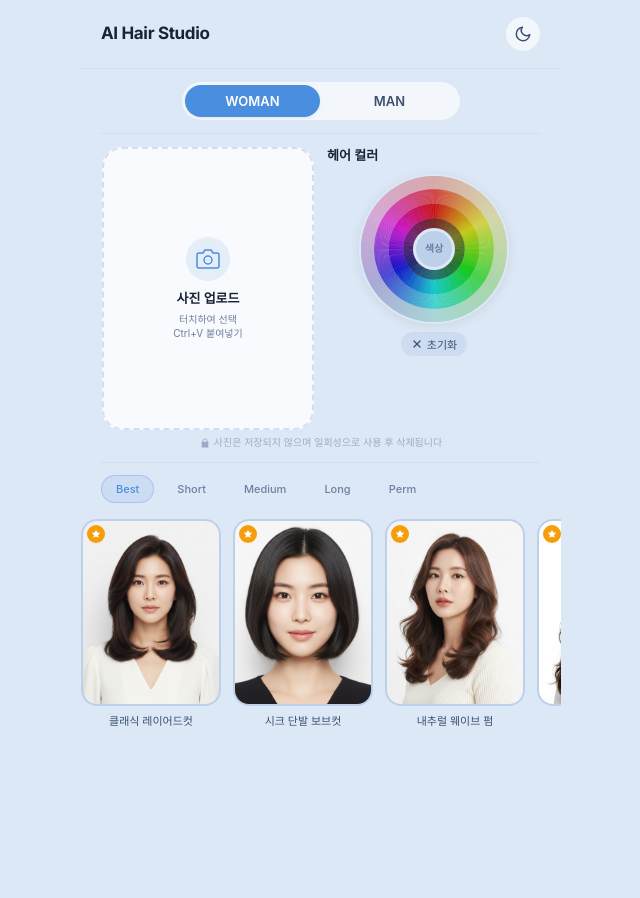
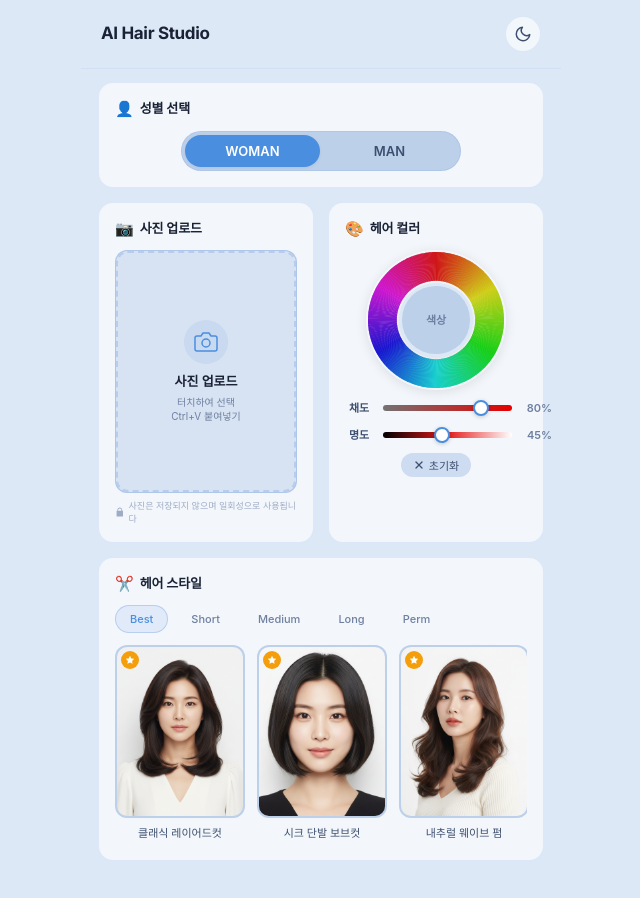
Before and after one commit to ldg001108-prog/hair-salon-app, a Next.js app: page /salon/1 in a window 1280 px wide. Shown: the top 898 px of the page, without its empty margins (319-959 px from the left). Before the commit the page ends 824 px from the top, so only its background shows below. Built offline with nearby package versions, Linux system fonts and the light colour scheme; a web font is replaced by a local one.

Commit message:
feat: 풀 스펙트럼 컬러 휠 + 채도/명도 슬라이더, 섹션 카드 레이아웃(굵은 라운드 테두리)

```diff
--- a/src/components/ColorWheel/ColorWheel.module.css
+++ b/src/components/ColorWheel/ColorWheel.module.css
@@ -2,7 +2,8 @@
     display: flex;
     flex-direction: column;
     align-items: center;
-    gap: 8px;
+    gap: 10px;
+    width: 100%;
 }
 
 .wheelWrap {
@@ -16,7 +17,7 @@
     border-radius: 50%;
     cursor: crosshair;
     touch-action: none;
-    box-shadow: 0 2px 12px rgba(0, 0, 0, 0.08);
+    box-shadow: 0 2px 12px rgba(0, 0, 0, 0.1);
 }
 
 .centerPreview {
@@ -31,16 +32,82 @@
 }
 
 .centerText {
-    font-size: 10px;
+    font-size: 11px;
     color: var(--text-tertiary);
     font-weight: 600;
 }
 
+.centerHex {
+    font-size: 9px;
+    color: #fff;
+    font-weight: 700;
+    text-shadow: 0 1px 3px rgba(0, 0, 0, 0.5);
+    letter-spacing: 0.3px;
+}
+
+/* 슬라이더 행 */
+.sliderRow {
+    display: flex;
+    align-items: center;
+    gap: 8px;
+    width: 100%;
+    padding: 0 4px;
+}
+
+.sliderLabel {
+    font-size: 11px;
+    font-weight: 600;
+    color: var(--text-secondary);
+    min-width: 26px;
+    flex-shrink: 0;
+}
+
+.slider {
+    flex: 1;
+    height: 6px;
+    -webkit-appearance: none;
+    appearance: none;
+    border-radius: 3px;
+    outline: none;
+    cursor: pointer;
+}
+
+.slider::-webkit-slider-thumb {
+    -webkit-appearance: none;
+    width: 16px;
+    height: 16px;
+    border-radius: 50%;
+    background: #fff;
+    border: 2px solid var(--accent);
+    box-shadow: 0 1px 4px rgba(0, 0, 0, 0.2);
+    cursor: pointer;
+}
+
+.slider::-moz-range-thumb {
+    width: 16px;
+    height: 16px;
+    border-radius: 50%;
+    background: #fff;
+    border: 2px solid var(--accent);
+    box-shadow: 0 1px 4px rgba(0, 0, 0, 0.2);
+    cursor: pointer;
+}
+
+.sliderValue {
+    font-size: 11px;
+    font-weight: 600;
+    color: var(--text-tertiary);
+    min-width: 32px;
+    text-align: right;
+    flex-shrink: 0;
+}
+
+/* 리셋 버튼 */
 .resetBtn {
     display: flex;
     align-items: center;
     gap: 4px;
-    padding: 4px 10px;
+    padding: 4px 12px;
     border: 1px solid var(--border-default);
     border-radius: 999px;
     background: var(--bg-secondary);
--- a/src/components/ColorWheel/ColorWheel.tsx
+++ b/src/components/ColorWheel/ColorWheel.tsx
@@ -9,42 +9,50 @@ interface ColorWheelProps {
     size?: number;
 }
 
-// Canvas에 컬러 휠 그리기
+// HSL → RGB → hex 변환
+function hslToHex(h: number, s: number, l: number): string {
+    s /= 100;
+    l /= 100;
+    const a = s * Math.min(l, 1 - l);
+    const f = (n: number) => {
+        const k = (n + h / 30) % 12;
+        const color = l - a * Math.max(Math.min(k - 3, 9 - k, 1), -1);
+        return Math.round(255 * color).toString(16).padStart(2, "0");
+    };
+    return `#${f(0)}${f(8)}${f(4)}`;
+}
+
+// Canvas에 풀스펙트럼 컬러 휠 그리기
 function drawColorWheel(
     ctx: CanvasRenderingContext2D,
     cx: number,
     cy: number,
     outerR: number,
-    innerR: number
+    innerR: number,
+    saturation: number,
+    lightness: number
 ) {
+    // 배경 클리어
+    ctx.clearRect(0, 0, cx * 2, cy * 2);
+
     const steps = 360;
     for (let i = 0; i < steps; i++) {
         const startAngle = (i * Math.PI * 2) / steps - Math.PI / 2;
         const endAngle = ((i + 1.5) * Math.PI * 2) / steps - Math.PI / 2;
         const hue = i;
 
-        // 바깥→안쪽으로 채도 링 3개 + 명도 링 1개
-        const rings = [
-            { rOuter: outerR, rInner: outerR * 0.82, s: 35, l: 75 },      // 연한
-            { rOuter: outerR * 0.82, rInner: outerR * 0.62, s: 60, l: 55 }, // 중간
-            { rOuter: outerR * 0.62, rInner: outerR * 0.42, s: 85, l: 42 }, // 진한
-            { rOuter: outerR * 0.42, rInner: innerR, s: 70, l: 25 },         // 어두운
-        ];
-
-        for (const ring of rings) {
-            ctx.beginPath();
-            ctx.arc(cx, cy, ring.rOuter, startAngle, endAngle);
-            ctx.arc(cx, cy, ring.rInner, endAngle, startAngle, true);
-            ctx.closePath();
-            ctx.fillStyle = `hsl(${hue}, ${ring.s}%, ${ring.l}%)`;
-            ctx.fill();
-        }
+        ctx.beginPath();
+        ctx.arc(cx, cy, outerR, startAngle, endAngle);
+        ctx.arc(cx, cy, innerR, endAngle, startAngle, true);
+        ctx.closePath();
+        ctx.fillStyle = `hsl(${hue}, ${saturation}%, ${lightness}%)`;
+        ctx.fill();
     }
 
     // 중앙 원 (배경색)
     ctx.beginPath();
-    ctx.arc(cx, cy, innerR, 0, Math.PI * 2);
-    ctx.fillStyle = "var(--bg-secondary, #f0f4f8)";
+    ctx.arc(cx, cy, innerR - 1, 0, Math.PI * 2);
+    ctx.fillStyle = "#f0f4f8";
     ctx.fill();
 }
 
@@ -53,16 +61,17 @@ function getColorAt(canvas: HTMLCanvasElement, x: number, y: number): string | n
     const ctx = canvas.getContext("2d");
     if (!ctx) return null;
     const pixel = ctx.getImageData(x, y, 1, 1).data;
-    // 투명하거나 중앙 영역이면 null
     if (pixel[3] < 10) return null;
     return `#${pixel[0].toString(16).padStart(2, "0")}${pixel[1].toString(16).padStart(2, "0")}${pixel[2].toString(16).padStart(2, "0")}`;
 }
 
-export default function ColorWheel({ selectedColor, onColorSelect, size = 160 }: ColorWheelProps) {
+export default function ColorWheel({ selectedColor, onColorSelect, size = 150 }: ColorWheelProps) {
     const canvasRef = useRef<HTMLCanvasElement>(null);
     const [isDragging, setIsDragging] = useState(false);
+    const [saturation, setSaturation] = useState(80);
+    const [lightness, setLightness] = useState(45);
 
-    // 캔버스 그리기
+    // 캔버스 그리기 (saturation/lightness 변경 시 리드로)
     useEffect(() => {
         const canvas = canvasRef.current;
         if (!canvas) return;
@@ -78,10 +87,10 @@ export default function ColorWheel({ selectedColor, onColorSelect, size = 160 }:
         const cx = size / 2;
         const cy = size / 2;
         const outerR = size / 2 - 2;
-        const innerR = size * 0.14;
+        const innerR = size * 0.28;
 
-        drawColorWheel(ctx, cx, cy, outerR, innerR);
-    }, [size]);
+        drawColorWheel(ctx, cx, cy, outerR, innerR, saturation, lightness);
+    }, [size, saturation, lightness]);
 
     // 터치/클릭으로 색상 선택
     const pickColor = useCallback((clientX: number, clientY: number) => {
@@ -112,8 +121,18 @@ export default function ColorWheel({ selectedColor, onColorSelect, size = 160 }:
         setIsDragging(false);
     }, []);
 
+    // 채도/명도 변경 시 현재 선택 색상도 업데이트
+    const handleSaturationChange = useCallback((val: number) => {
+        setSaturation(val);
+    }, []);
+
+    const handleLightnessChange = useCallback((val: number) => {
+        setLightness(val);
+    }, []);
+
     return (
         <div className={styles.wheelContainer}>
+            {/* 컬러 휠 */}
             <div className={styles.wheelWrap}>
                 <canvas
                     ref={canvasRef}
@@ -128,20 +147,61 @@ export default function ColorWheel({ selectedColor, onColorSelect, size = 160 }:
                     className={styles.centerPreview}
                     style={{
                         background: selectedColor || "var(--bg-tertiary)",
-                        width: size * 0.24,
-                        height: size * 0.24,
+                        width: size * 0.48,
+                        height: size * 0.48,
                     }}
                 >
                     {!selectedColor && (
                         <span className={styles.centerText}>색상</span>
                     )}
+                    {selectedColor && (
+                        <span className={styles.centerHex}>{selectedColor}</span>
+                    )}
                 </div>
             </div>
+
+            {/* 채도 슬라이더 */}
+            <div className={styles.sliderRow}>
+                <label className={styles.sliderLabel}>채도</label>
+                <input
+                    type="range"
+                    min="0"
+                    max="100"
+                    value={saturation}
+                    onChange={(e) => handleSaturationChange(Number(e.target.value))}
+                    className={styles.slider}
+                    style={{
+                        background: `linear-gradient(90deg, hsl(0,0%,${lightness}%), hsl(0,100%,${lightness}%))`
+                    }}
+                />
+                <span className={styles.sliderValue}>{saturation}%</span>
+            </div>
+
+            {/* 명도 슬라이더 */}
+            <div className={styles.sliderRow}>
+                <label className={styles.sliderLabel}>명도</label>
+                <input
+                    type="range"
+                    min="0"
+                    max="100"
+                    value={lightness}
+                    onChange={(e) => handleLightnessChange(Number(e.target.value))}
+                    className={styles.slider}
+                    style={{
+                        background: `linear-gradient(90deg, #000, hsl(0,${saturation}%,50%), #fff)`
+                    }}
+                />
+                <span className={styles.sliderValue}>{lightness}%</span>
+            </div>
+
             {/* 리셋 버튼 */}
             <button
                 className={styles.resetBtn}
-                onClick={() => onColorSelect(null)}
-                title="색상 초기화"
+                onClick={() => {
+                    onColorSelect(null);
+                    setSaturation(80);
+                    setLightness(45);
+                }}
             >
                 <svg width="12" height="12" viewBox="0 0 24 24" fill="none" stroke="currentColor" strokeWidth="2.5" strokeLinecap="round" strokeLinejoin="round">
                     <line x1="18" y1="6" x2="6" y2="18" />
--- a/src/components/MainView/MainView.module.css
+++ b/src/components/MainView/MainView.module.css
@@ -1,6 +1,6 @@
 /* ========================================
    MainView — 프리미엄 듀얼 테마
-   글래스모피즘 + 모바일 최적화
+   섹션 카드 레이아웃 + 글래스모피즘
    ======================================== */
 
 .main {
@@ -8,7 +8,8 @@
     background: var(--bg-primary);
     display: flex;
     flex-direction: column;
-    padding-bottom: calc(env(safe-area-inset-bottom) + 80px);
+    gap: var(--sp-3);
+    padding-bottom: calc(env(safe-area-inset-bottom) + 90px);
     transition: background-color var(--dur-slow) var(--ease-out);
 }
 
@@ -55,18 +56,46 @@
     color: var(--accent);
 }
 
+/* ── 섹션 카드 (공통) ── */
+.sectionCard {
+    margin: 0 var(--sp-4);
+    padding: var(--sp-4);
+    background: var(--bg-card);
+    border: 2px solid var(--border);
+    border-radius: 16px;
+    transition: border-color var(--dur-base) var(--ease-out);
+}
+
+.sectionHeader {
+    display: flex;
+    align-items: center;
+    gap: 6px;
+    margin-bottom: var(--sp-3);
+}
+
+.sectionIcon {
+    font-size: 15px;
+    line-height: 1;
+}
+
+.sectionTitle {
+    font-size: var(--fs-sm);
+    font-weight: 700;
+    color: var(--text-primary);
+    letter-spacing: -0.01em;
+}
+
 /* ── 성별 탭 (동일 크기) ── */
 .genderPill {
     display: flex;
-    align-self: center;
     gap: 2px;
-    background: var(--bg-card);
-    border: 1px solid var(--border);
+    background: var(--bg-tertiary);
+    border: 1.5px solid var(--border);
     border-radius: var(--r-full);
     padding: 3px;
-    margin: var(--sp-3) var(--sp-5) 0;
-    width: calc(100% - var(--sp-5) * 2);
+    width: 100%;
     max-width: 280px;
+    margin: 0 auto;
 }
 
 .genderBtn {
@@ -87,45 +116,28 @@
     box-shadow: var(--shadow-sm);
 }
 
-/* ── 구분선 ── */
-.divider {
-    border: none;
-    height: 1px;
-    background: var(--border);
-    margin: var(--sp-3) var(--sp-5);
-    opacity: 0.6;
+/* ── 사진+컬러 2컬럼 영역 ── */
+.uploadColorSection {
+    display: flex;
+    gap: var(--sp-3);
+    padding: 0 var(--sp-4);
 }
 
-/* ── 사진 + 컬러 2컬럼 ── */
-.uploadColorRow {
-    display: flex;
-    gap: var(--sp-3);
-    padding: 0 var(--sp-5);
-    align-items: stretch;
+.uploadColorSection>.sectionCard {
+    flex: 1;
+    min-width: 0;
+    margin: 0;
 }
 
-.uploadCol {
-    flex: 1;
-    min-width: 0;
-}
-
-.colorCol {
-    flex: 1;
-    min-width: 0;
-    display: flex;
-    flex-direction: column;
-    gap: var(--sp-2);
-}
-
-/* 프리뷰 카드 (줄인 크기) */
+/* ── 프리뷰 카드 ── */
 .previewCard {
     position: relative;
     width: 100%;
     aspect-ratio: 3 / 4;
-    border-radius: var(--r-xl);
+    border-radius: 12px;
     overflow: hidden;
-    border: 1px solid var(--border);
-    background: var(--bg-card);
+    border: 1.5px solid var(--border);
+    background: var(--bg-tertiary);
     transition: border-color var(--dur-base) var(--ease-out);
 }
 
@@ -186,7 +198,7 @@
     gap: var(--sp-1);
     cursor: pointer;
     border: 2px dashed var(--upload-border);
-    border-radius: var(--r-xl);
+    border-radius: 12px;
     background: var(--upload-bg);
     transition: all var(--dur-base) var(--ease-out);
 }
@@ -225,214 +237,19 @@
     display: flex;
     align-items: center;
     justify-content: center;
-    font-size: 10px;
+    font-size: 9px;
     color: var(--text-muted);
-    margin: 4px var(--sp-5) 0;
-}
-
-/* ── 컬러 팔레트 헤더 ── */
-.colorColHeader {
-    display: flex;
-    align-items: center;
-    justify-content: space-between;
-    margin-bottom: 2px;
-}
-
-.colorColTitle {
-    font-size: var(--fs-sm);
-    font-weight: 600;
-    color: var(--text-primary);
-}
-
-.adjustBtn {
-    display: flex;
-    align-items: center;
-    gap: 3px;
-    padding: 4px 8px;
-    border-radius: var(--r-full);
-    font-size: 10px;
-    color: var(--text-tertiary);
-    background: var(--bg-card);
-    border: 1px solid var(--border);
-    transition: all var(--dur-base) var(--ease-out);
-}
-
-.adjustBtnActive {
-    color: var(--accent);
-    border-color: var(--border-accent);
-    background: var(--accent-dim);
-}
-
-/* ── 컬러 그리드 (사각형) ── */
-.colorGrid {
-    display: grid;
-    grid-template-columns: repeat(4, 1fr);
-    gap: 6px;
-    flex: 1;
-}
-
-.colorChip {
-    display: flex;
-    align-items: center;
-    justify-content: center;
-    transition: transform var(--dur-fast) var(--ease-out);
-}
-
-.colorChip:active {
-    transform: scale(0.9);
-}
-
-.colorSwatch {
-    width: 100%;
-    aspect-ratio: 1;
-    border-radius: 8px;
-    display: flex;
-    align-items: center;
-    justify-content: center;
-    border: 2px solid transparent;
-    transition: all var(--dur-base) var(--ease-out);
-    box-shadow: var(--shadow-sm);
-}
-
-.colorChipActive .colorSwatch {
-    border-color: var(--accent);
-    box-shadow: 0 0 0 2px var(--accent-dim), var(--shadow-sm);
-}
-
-.selectedColorInfo {
-    display: flex;
-    align-items: center;
-    gap: 6px;
-    font-size: 11px;
-    color: var(--text-secondary);
-    font-weight: 500;
-    padding: 4px 0;
-}
-
-.selectedColorDot {
-    width: 14px;
-    height: 14px;
-    border-radius: 4px;
-    border: 1.5px solid var(--border);
-}
-
-/* ── 인텐시티 패널 ── */
-.intensityPanel {
-    margin: 0 var(--sp-5);
-    padding: var(--sp-3);
-    background: var(--bg-card);
-    border: 1px solid var(--border);
-    border-radius: var(--r-lg);
-    animation: slideDown 0.3s var(--ease-out);
-}
-
-@keyframes slideDown {
-    from {
-        opacity: 0;
-        transform: translateY(-8px);
-    }
-
-    to {
-        opacity: 1;
-        transform: translateY(0);
-    }
-}
-
-.intensityHeader {
-    display: flex;
-    justify-content: space-between;
-    margin-bottom: var(--sp-2);
-}
-
-.intensityLabel {
-    font-size: var(--fs-xs);
-    font-weight: 500;
-    color: var(--text-secondary);
-}
-
-.intensityValue {
-    font-size: var(--fs-xs);
-    font-weight: 600;
-    color: var(--accent);
-    font-family: var(--font-display);
-}
-
-.gradientPreview {
-    position: relative;
-    height: 6px;
-    border-radius: var(--r-full);
-    overflow: hidden;
-    margin-bottom: var(--sp-2);
-}
-
-.gradientBar {
-    width: 100%;
-    height: 100%;
-    border-radius: var(--r-full);
-}
-
-.gradientMarker {
-    position: absolute;
-    top: -2px;
-    width: 10px;
-    height: 10px;
-    border-radius: 50%;
-    background: #fff;
-    border: 2px solid var(--accent);
-    box-shadow: var(--shadow-sm);
-    transform: translateX(-50%);
-    transition: left var(--dur-fast) ease;
-}
-
-.slider {
-    width: 100%;
-    height: 4px;
-    appearance: none;
-    -webkit-appearance: none;
-    border-radius: var(--r-full);
-    outline: none;
-    cursor: pointer;
-    background: var(--slider-track);
-}
-
-.slider::-webkit-slider-thumb {
-    appearance: none;
-    -webkit-appearance: none;
-    width: 18px;
-    height: 18px;
-    border-radius: 50%;
-    background: var(--accent);
-    border: 2px solid #fff;
-    box-shadow: var(--shadow-sm);
-    cursor: pointer;
-}
-
-.slider::-moz-range-thumb {
-    width: 18px;
-    height: 18px;
-    border-radius: 50%;
-    background: var(--accent);
-    border: 2px solid #fff;
-    box-shadow: var(--shadow-sm);
-    cursor: pointer;
-}
-
-.sliderMarks {
-    display: flex;
-    justify-content: space-between;
-    font-size: 10px;
-    color: var(--text-muted);
-    margin-top: 4px;
+    margin-top: 6px;
 }
 
 /* ── 카테고리 탭 ── */
 .categoryTabs {
     display: flex;
     gap: var(--sp-2);
-    padding: 0 var(--sp-5);
     overflow-x: auto;
     -ms-overflow-style: none;
     scrollbar-width: none;
+    margin-bottom: var(--sp-2);
 }
 
 .categoryTabs::-webkit-scrollbar {
@@ -460,8 +277,6 @@
 
 /* ── 스타일 갤러리 (가로 스크롤) ── */
 .styleGallery {
-    padding: var(--sp-3) 0;
-    flex: 1;
     display: flex;
     flex-direction: column;
 }
@@ -469,12 +284,11 @@
 .styleGrid {
     display: flex;
     gap: var(--sp-3);
-    padding: var(--sp-1) var(--sp-5);
+    padding: var(--sp-1) 0;
     overflow-x: auto;
     -ms-overflow-style: none;
     scrollbar-width: none;
     scroll-snap-type: x proximity;
-    flex: 1;
     align-items: stretch;
 }
 
@@ -484,7 +298,7 @@
 
 .styleCard {
     flex: 0 0 auto;
-    width: 140px;
+    width: 130px;
     display: flex;
     flex-direction: column;
     align-items: center;
@@ -501,7 +315,7 @@
     position: relative;
     width: 100%;
     aspect-ratio: 3 / 4;
-    border-radius: var(--r-lg);
+    border-radius: 12px;
     overflow: hidden;
     border: 2px solid transparent;
     background: var(--bg-tertiary);
--- a/src/components/MainView/MainView.tsx
+++ b/src/components/MainView/MainView.tsx
@@ -1,23 +1,11 @@
 "use client";
 
-import { useRef, useState, useEffect, useCallback, useMemo } from "react";
+import { useRef, useState, useEffect, useCallback } from "react";
 import styles from "./MainView.module.css";
 import type { Hairstyle } from "@/data/demo";
 import { CATEGORIES, GENDERS } from "@/data/demo";
 import ColorWheel from "@/components/ColorWheel/ColorWheel";
 import { useAppStore } from "@/store/useAppStore";
-
-// hex 색상을 intensity에 따라 조정하는 유틸
-function adjustColorIntensity(hex: string, intensity: number): string {
-    const r = parseInt(hex.slice(1, 3), 16);
-    const g = parseInt(hex.slice(3, 5), 16);
-    const b = parseInt(hex.slice(5, 7), 16);
-    const factor = intensity / 100;
-    const nr = Math.round(255 + (r - 255) * factor);
-    const ng = Math.round(255 + (g - 255) * factor);
-    const nb = Math.round(255 + (b - 255) * factor);
-    return `rgb(${nr}, ${ng}, ${nb})`;
-}
 
 interface MainViewProps {
     salonName: string;
@@ -136,7 +124,12 @@ export default function MainView({
                 </button>
             </header>
 
-            {/* ── 성별 토글 (동일 크기) ── */}
+            {/* ── 섹션 1: 성별 선택 ── */}
+            <div className={styles.sectionCard}>
+                <div className={styles.sectionHeader}>
+                    <span className={styles.sectionIcon}>👤</span>
+                    <span className={styles.sectionTitle}>성별 선택</span>
+                </div>
                 <nav className={styles.genderPill}>
                     {GENDERS.map((g) => (
                         <button
@@ -151,14 +144,16 @@ export default function MainView({
                         </button>
                     ))}
                 </nav>
+            </div>
 
-            {/* ── 구분선 ── */}
-            <hr className={styles.divider} />
-
-            {/* ── 사진 업로드 + 컬러 팔레트 (2컬럼) ── */}
-            <section className={styles.uploadColorRow}>
-                {/* 왼쪽: 사진 업로드 */}
-                <div className={styles.uploadCol}>
+            {/* ── 섹션 2: 사진 업로드 + 컬러 (2컬럼) ── */}
+            <div className={styles.uploadColorSection}>
+                {/* 왼쪽: 사진 업로드 카드 */}
+                <div className={styles.sectionCard}>
+                    <div className={styles.sectionHeader}>
+                        <span className={styles.sectionIcon}>📷</span>
+                        <span className={styles.sectionTitle}>사진 업로드</span>
+                    </div>
                     <div className={styles.previewCard}>
                         {previewImage ? (
                             <div className={styles.previewInner}>
@@ -198,17 +193,28 @@ export default function MainView({
                             </div>
                         )}
                     </div>
+                    <p className={styles.privacyNote}>
+                        <svg width="10" height="10" viewBox="0 0 24 24" fill="currentColor" style={{ marginRight: 4, verticalAlign: 'middle' }}>
+                            <path d="M12 1C8.676 1 6 3.676 6 7v2H4v14h16V9h-2V7c0-3.324-2.676-6-6-6zm0 2c2.276 0 4 1.724 4 4v2H8V7c0-2.276 1.724-4 4-4z" />
+                        </svg>
+                        사진은 저장되지 않으며 일회성으로 사용됩니다
+                    </p>
                 </div>
 
-                {/* 오른쪽: 컬러 휠 */}
-                <div className={styles.colorCol}>
-                    <span className={styles.colorColTitle}>헤어 컬러</span>
+                {/* 오른쪽: 헤어 컬러 카드 */}
+                <div className={styles.sectionCard}>
+                    <div className={styles.sectionHeader}>
+                        <span className={styles.sectionIcon}>🎨</span>
+                        <span className={styles.sectionTitle}>헤어 컬러</span>
+                    </div>
                     <ColorWheel
                         selectedColor={selectedColor}
                         onColorSelect={onColorSelect}
-                        size={150}
+                        size={140}
                     />
                 </div>
+            </div>
+
             <input
                 ref={fileInputRef}
                 type="file"
@@ -216,19 +222,15 @@ export default function MainView({
                 style={{ display: 'none' }}
                 onChange={handleFileChange}
             />
-            </section>
 
-            <p className={styles.privacyNote}>
-                <svg width="10" height="10" viewBox="0 0 24 24" fill="currentColor" style={{ marginRight: 4, verticalAlign: 'middle' }}>
-                    <path d="M12 1C8.676 1 6 3.676 6 7v2H4v14h16V9h-2V7c0-3.324-2.676-6-6-6zm0 2c2.276 0 4 1.724 4 4v2H8V7c0-2.276 1.724-4 4-4z" />
-                </svg>
-                사진은 저장되지 않으며 일회성으로 사용 후 삭제됩니다
-            </p>
+            {/* ── 섹션 3: 헤어 스타일 ── */}
+            <div className={styles.sectionCard}>
+                <div className={styles.sectionHeader}>
+                    <span className={styles.sectionIcon}>✂️</span>
+                    <span className={styles.sectionTitle}>헤어 스타일</span>
+                </div>
 
-            {/* ── 구분선 ── */}
-            <hr className={styles.divider} />
-
-            {/* ── 카테고리 탭 ── */}
+                {/* 카테고리 탭 */}
                 <nav className={styles.categoryTabs}>
                     {CATEGORIES.map((cat) => (
                         <button
@@ -241,7 +243,7 @@ export default function MainView({
                     ))}
                 </nav>
 
-            {/* ── 스타일 갤러리 (확대) ── */}
+                {/* 스타일 갤러리 */}
                 <section className={styles.styleGallery}>
                     {filteredStyles.length > 0 ? (
                         <div className={styles.styleGrid}>
@@ -292,6 +294,7 @@ export default function MainView({
                         </div>
                     )}
                 </section>
+            </div>
 
             {/* ── 합성 버튼 ── */}
             {canSynthesize && (
```
Lines whose indentation alone changed are shown as unchanged.
